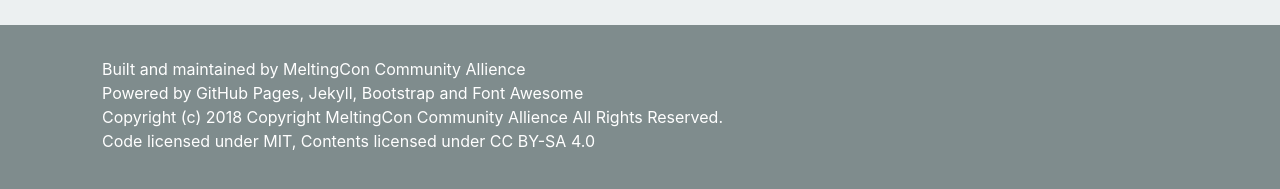
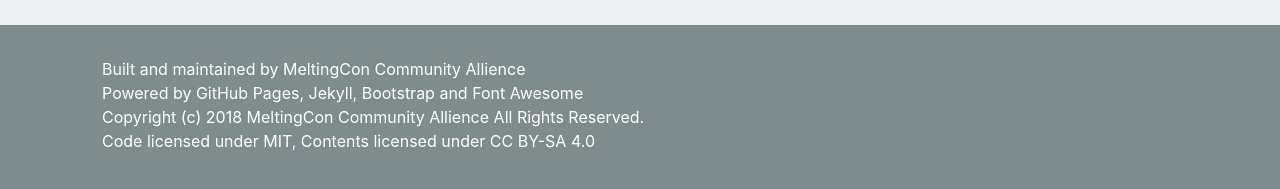
Before and after one commit to meltingcon/2018, a Jekyll site: the page built from index.html, in a window 1280 px wide and 900 px high, scrolled down 624 px. Shown: the part 699-888 px from the top of the window. Built offline with Jekyll 4.4.1, drawn with Linux system fonts in a browser that asks for light colours.

Commit message:
Update _config.yml

```diff
--- a/_config.yml
+++ b/_config.yml
@@ -41,7 +41,7 @@ sponsors:
 # license
 owner: "MeltingCon Community Allience"
 code_license: "MIT"
-copyright: Copyright (c) 2018 Copyright MeltingCon Community Allience All Rights Reserved.
+copyright: Copyright (c) 2018 MeltingCon Community Allience All Rights Reserved.
 content_license: "CC BY-SA 4.0"
 
 # Custom Collection
```
